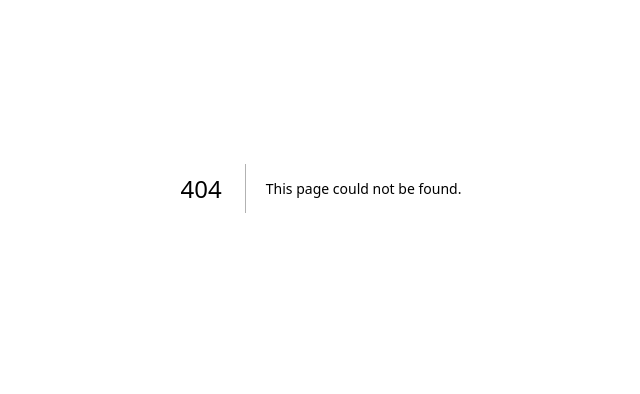
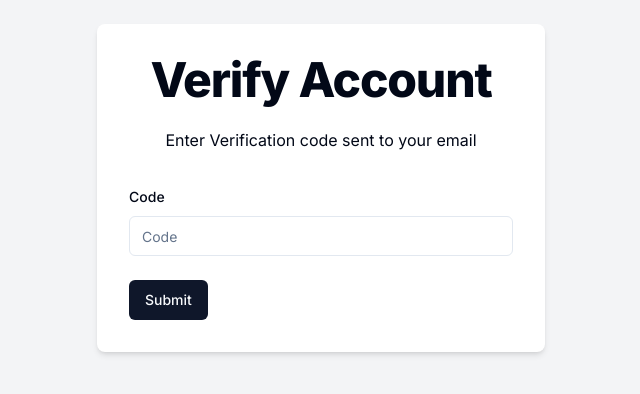
Before and after one commit to jenilmangukiya/GhostFeedback, a Next.js app: page /verify/1 in a window 1280 px wide. Before the commit this address had no page. Shown: the part 212-606 px from the top of the page, without its empty margins (319-959 px from the left). Built offline with nearby package versions, Linux system fonts and the light colour scheme.

Commit message:
Feat: Verify code

```diff
--- /dev/null
+++ b/src/app/(auth)/verify/[username]/page.tsx
@@ -0,0 +1,103 @@
+"use client";
+import { Button } from "@/components/ui/button";
+import {
+  FormField,
+  FormItem,
+  FormControl,
+  FormMessage,
+  FormLabel,
+  Form,
+} from "@/components/ui/form";
+import { Input } from "@/components/ui/input";
+import { useToast } from "@/components/ui/use-toast";
+import { verifySchema } from "@/schemas/verifySchema";
+import { APIResponse } from "@/types/APIResponse";
+import { zodResolver } from "@hookform/resolvers/zod";
+import axios, { AxiosError } from "axios";
+import { Loader2 } from "lucide-react";
+import { useParams, useRouter } from "next/navigation";
+import { useState } from "react";
+import { useForm } from "react-hook-form";
+import { z } from "zod";
+
+const Page = () => {
+  const router = useRouter();
+  const [isFormSubmitting, setIsFormSubmitting] = useState(false);
+  const { username } = useParams();
+  const { toast } = useToast();
+
+  const form = useForm<z.infer<typeof verifySchema>>({
+    resolver: zodResolver(verifySchema),
+    defaultValues: {
+      code: "",
+    },
+  });
+
+  const onSubmit = async (data: z.infer<typeof verifySchema>) => {
+    const code = data.code;
+    setIsFormSubmitting(true);
+    try {
+      const response = await axios.post("/api/verify-code", {
+        code: code,
+        username: username,
+      });
+
+      toast({
+        title: "Success",
+        description: response.data.message,
+      });
+      router.replace("/sign-in");
+    } catch (err) {
+      console.log("Error while validating the User", err);
+      const axiosError = err as AxiosError<APIResponse>;
+      toast({
+        title: "Signed up failed",
+        description: axiosError.response?.data.message,
+        variant: "destructive",
+      });
+    } finally {
+      setIsFormSubmitting(false);
+    }
+  };
+
+  return (
+    <div className="flex justify-center item-center min-h-screen bg-gray-100">
+      <div className="w-full max-w-md p-8 space-y-8 bg-white rounded-lg shadow-md h-full my-auto">
+        <div className="text-center">
+          <h1 className="text-4xl font-extrabold tracking-tight lg:text-5xl mb-6">
+            Verify Account
+          </h1>
+          <p className="mb-4">Enter Verification code sent to your email</p>
+        </div>
+        <Form {...form}>
+          <form onSubmit={form.handleSubmit(onSubmit)} className="space-y-6">
+            <FormField
+              name="code"
+              control={form.control}
+              render={({ field }) => (
+                <FormItem>
+                  <FormLabel>Code</FormLabel>
+                  <FormControl>
+                    <Input placeholder="Code" {...field} />
+                  </FormControl>
+                  <FormMessage />
+                </FormItem>
+              )}
+            />
+            <Button type="submit" disabled={isFormSubmitting}>
+              {isFormSubmitting ? (
+                <>
+                  <Loader2 className="mr-2 h-4 w-4 animate-spin" /> Please wait
+                </>
+              ) : (
+                "Submit"
+              )}
+            </Button>
+          </form>
+        </Form>
+      </div>
+    </div>
+  );
+};
+
+export default Page;
--- a/src/app/api/verify-code/route.ts
+++ b/src/app/api/verify-code/route.ts
@@ -38,13 +38,17 @@
       );
     }
 
-    const isDateValid = new Date(user.verifyCodeExpiry) < new Date();
+    const isDateValid = new Date(user.verifyCodeExpiry) > new Date();
+
     if (!isDateValid) {
-      return Response.json({
-        success: true,
-        message:
-          "Verification code expired, Please sign up again to generate a new code",
-      });
+      return Response.json(
+        {
+          success: false,
+          message:
+            "Verification code expired, Please sign up again to generate a new code",
+        },
+        { status: 401 }
+      );
     }
 
     if (user.verifyCode !== code) {
--- a/src/components/ui/form.tsx
+++ b/src/components/ui/form.tsx
@@ -1,8 +1,8 @@
-"use client"
+"use client";
 
-import * as React from "react"
-import * as LabelPrimitive from "@radix-ui/react-label"
-import { Slot } from "@radix-ui/react-slot"
+import * as React from "react";
+import * as LabelPrimitive from "@radix-ui/react-label";
+import { Slot } from "@radix-ui/react-slot";
 import {
   Controller,
   ControllerProps,
@@ -10,23 +10,23 @@
   FieldValues,
   FormProvider,
   useFormContext,
-} from "react-hook-form"
+} from "react-hook-form";
 
-import { cn } from "@/lib/utils"
-import { Label } from "@/components/ui/label"
+import { cn } from "@/lib/utils";
+import { Label } from "@/components/ui/label";
 
-const Form = FormProvider
+const Form = FormProvider;
 
 type FormFieldContextValue<
   TFieldValues extends FieldValues = FieldValues,
   TName extends FieldPath<TFieldValues> = FieldPath<TFieldValues>
 > = {
-  name: TName
-}
+  name: TName;
+};
 
 const FormFieldContext = React.createContext<FormFieldContextValue>(
   {} as FormFieldContextValue
-)
+);
 
 const FormField = <
   TFieldValues extends FieldValues = FieldValues,
@@ -38,21 +38,22 @@
     <FormFieldContext.Provider value={{ name: props.name }}>
       <Controller {...props} />
     </FormFieldContext.Provider>
-  )
-}
+  );
+};
 
 const useFormField = () => {
-  const fieldContext = React.useContext(FormFieldContext)
-  const itemContext = React.useContext(FormItemContext)
-  const { getFieldState, formState } = useFormContext()
+  const fieldContext = React.useContext(FormFieldContext);
+  const itemContext = React.useContext(FormItemContext);
+  console.log(useFormContext());
+  const { getFieldState, formState } = useFormContext();
 
-  const fieldState = getFieldState(fieldContext.name, formState)
+  const fieldState = getFieldState(fieldContext.name, formState);
 
   if (!fieldContext) {
-    throw new Error("useFormField should be used within <FormField>")
+    throw new Error("useFormField should be used within <FormField>");
   }
 
-  const { id } = itemContext
+  const { id } = itemContext;
 
   return {
     id,
@@ -61,36 +62,36 @@
     formDescriptionId: `${id}-form-item-description`,
     formMessageId: `${id}-form-item-message`,
     ...fieldState,
-  }
-}
+  };
+};
 
 type FormItemContextValue = {
-  id: string
-}
+  id: string;
+};
 
 const FormItemContext = React.createContext<FormItemContextValue>(
   {} as FormItemContextValue
-)
+);
 
 const FormItem = React.forwardRef<
   HTMLDivElement,
   React.HTMLAttributes<HTMLDivElement>
 >(({ className, ...props }, ref) => {
-  const id = React.useId()
+  const id = React.useId();
 
   return (
     <FormItemContext.Provider value={{ id }}>
       <div ref={ref} className={cn("space-y-2", className)} {...props} />
     </FormItemContext.Provider>
-  )
-})
-FormItem.displayName = "FormItem"
+  );
+});
+FormItem.displayName = "FormItem";
 
 const FormLabel = React.forwardRef<
   React.ElementRef<typeof LabelPrimitive.Root>,
   React.ComponentPropsWithoutRef<typeof LabelPrimitive.Root>
 >(({ className, ...props }, ref) => {
-  const { error, formItemId } = useFormField()
+  const { error, formItemId } = useFormField();
 
   return (
     <Label
@@ -99,15 +100,16 @@
       htmlFor={formItemId}
       {...props}
     />
-  )
-})
-FormLabel.displayName = "FormLabel"
+  );
+});
+FormLabel.displayName = "FormLabel";
 
 const FormControl = React.forwardRef<
   React.ElementRef<typeof Slot>,
   React.ComponentPropsWithoutRef<typeof Slot>
 >(({ ...props }, ref) => {
-  const { error, formItemId, formDescriptionId, formMessageId } = useFormField()
+  const { error, formItemId, formDescriptionId, formMessageId } =
+    useFormField();
 
   return (
     <Slot
@@ -121,15 +123,15 @@
       aria-invalid={!!error}
       {...props}
     />
-  )
-})
-FormControl.displayName = "FormControl"
+  );
+});
+FormControl.displayName = "FormControl";
 
 const FormDescription = React.forwardRef<
   HTMLParagraphElement,
   React.HTMLAttributes<HTMLParagraphElement>
 >(({ className, ...props }, ref) => {
-  const { formDescriptionId } = useFormField()
+  const { formDescriptionId } = useFormField();
 
   return (
     <p
@@ -138,19 +140,19 @@
       className={cn("text-sm text-muted-foreground", className)}
       {...props}
     />
-  )
-})
-FormDescription.displayName = "FormDescription"
+  );
+});
+FormDescription.displayName = "FormDescription";
 
 const FormMessage = React.forwardRef<
   HTMLParagraphElement,
   React.HTMLAttributes<HTMLParagraphElement>
 >(({ className, children, ...props }, ref) => {
-  const { error, formMessageId } = useFormField()
-  const body = error ? String(error?.message) : children
+  const { error, formMessageId } = useFormField();
+  const body = error ? String(error?.message) : children;
 
   if (!body) {
-    return null
+    return null;
   }
 
   return (
@@ -162,9 +164,9 @@
     >
       {body}
     </p>
-  )
-})
-FormMessage.displayName = "FormMessage"
+  );
+});
+FormMessage.displayName = "FormMessage";
 
 export {
   useFormField,
@@ -175,4 +177,4 @@
   FormDescription,
   FormMessage,
   FormField,
-}
+};
```
